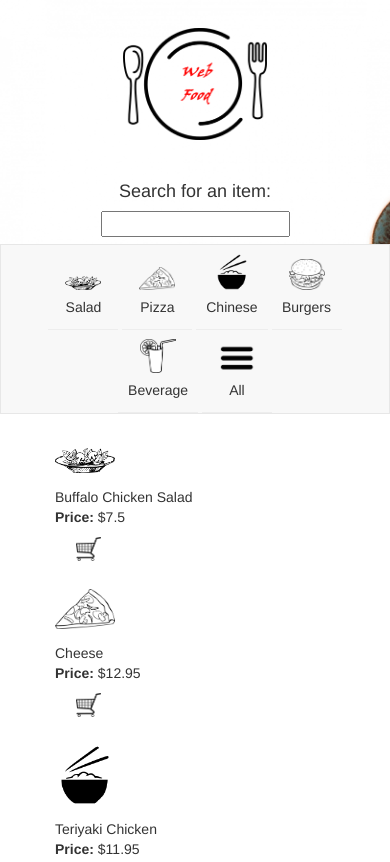
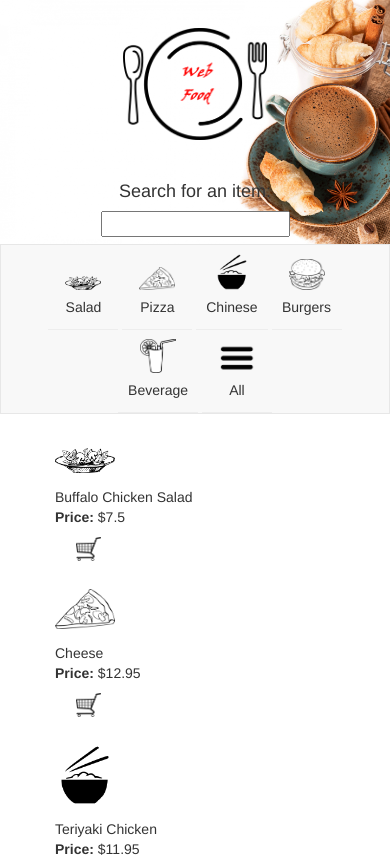
Before and after one commit to igormeira/webfood, a plain HTML site: page index.html in a window 390 px wide. Shown: the top 862 px of the page. Drawn offline with nearby package versions, Linux system fonts and the light colour scheme.

Commit message:
CSS responsive

```diff
--- a/app.css
+++ b/app.css
@@ -14,7 +14,7 @@
 
 @media (max-width: 640px) {
   #begin {
-    background-size: 150%;
+    background-size: 100%;
   }
 }
 
```
